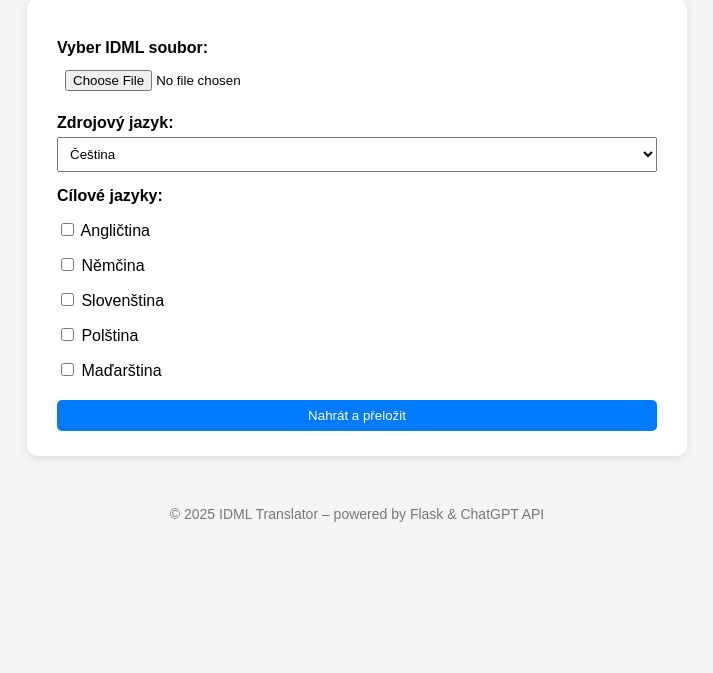
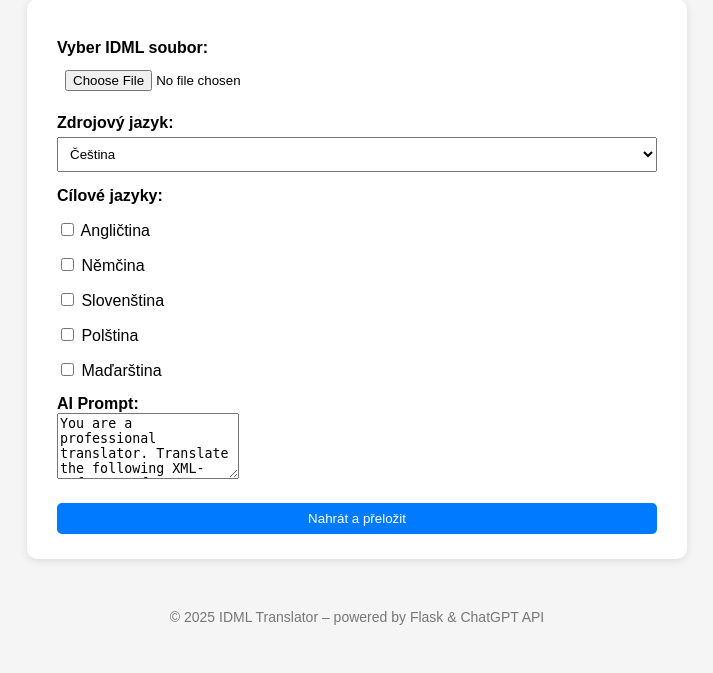
Before and after one commit to Flamendrin/idml-translator, a Flask app: page / in a window 1280 px wide. Shown: the part 137-810 px from the top of the page, without its empty margins (283-996 px from the left). Before the commit the page ends 659 px from the top, so only its background shows below. Run offline with Flask 3, Linux system fonts and the light colour scheme.

Commit message:
feat: add prompt editing and progress UI

```diff
--- a/app.py
+++ b/app.py
@@ -1,6 +1,7 @@
 from flask import Flask, request, render_template, send_from_directory
 import os
 from werkzeug.utils import secure_filename
+import contextlib
 
 from translator.idml_handler import (
     extract_idml,
@@ -14,7 +15,10 @@ from translator.text_extractor import (
     update_content_elements,
     save_story_xml
 )
-from translator.openai_client import batch_translate
+from translator.openai_client import batch_translate, DEFAULT_PROMPT
+import shutil
+import time
+import threading
 
 app = Flask(__name__)
 app.config['UPLOAD_FOLDER'] = 'uploads'
@@ -22,6 +26,36 @@ app.config['RESULT_FOLDER'] = 'results'
 
 os.makedirs(app.config['UPLOAD_FOLDER'], exist_ok=True)
 os.makedirs(app.config['RESULT_FOLDER'], exist_ok=True)
+
+# Automatically remove old uploaded and result files
+MAX_FILE_AGE = 60 * 60  # seconds
+_CLEANUP_INTERVAL = 60 * 60
+
+
+def _cleanup_old_files(path: str) -> None:
+    now = time.time()
+    for name in os.listdir(path):
+        file_path = os.path.join(path, name)
+        try:
+            mtime = os.path.getmtime(file_path)
+        except OSError:
+            continue
+        if now - mtime > MAX_FILE_AGE:
+            if os.path.isdir(file_path):
+                shutil.rmtree(file_path, ignore_errors=True)
+            else:
+                with contextlib.suppress(FileNotFoundError):
+                    os.remove(file_path)
+
+
+def _cleanup_worker() -> None:
+    while True:
+        _cleanup_old_files(app.config['UPLOAD_FOLDER'])
+        _cleanup_old_files(app.config['RESULT_FOLDER'])
+        time.sleep(_CLEANUP_INTERVAL)
+
+
+threading.Thread(target=_cleanup_worker, daemon=True).start()
 
 LANGUAGE_NAMES = {
     'cs': 'Čeština',
@@ -38,6 +72,7 @@ def index():
         uploaded_file = request.files.get('idml_file')
         selected_languages = request.form.getlist('languages')
         source_lang = request.form.get('source_lang')
+        system_prompt = request.form.get('prompt', '').strip() or None
 
         if not uploaded_file or not uploaded_file.filename.endswith('.idml'):
             return render_template('index.html', error="❌ Prosím nahraj platný .idml soubor.")
@@ -64,7 +99,12 @@ def index():
             for _, text in contents:
                 all_texts.append(text)
 
-        translations_by_lang = batch_translate(all_texts, selected_languages, source_lang)
+        translations_by_lang = batch_translate(
+            all_texts,
+            selected_languages,
+            source_lang,
+            system_prompt,
+        )
 
         for lang in selected_languages:
             lang_dir = os.path.join(app.config['UPLOAD_FOLDER'], f'unpacked_{lang}')
@@ -95,10 +135,11 @@ def index():
         return render_template(
             'index.html',
             links=links,
-            lang_names=LANGUAGE_NAMES
+            lang_names=LANGUAGE_NAMES,
+            prompt_text=system_prompt or DEFAULT_PROMPT
         )
 
-    return render_template('index.html')
+    return render_template('index.html', prompt_text=DEFAULT_PROMPT)
 
 @app.route('/download/<filename>')
 def download_file(filename):
--- a/templates/index.html
+++ b/templates/index.html
@@ -55,15 +55,13 @@
       border-radius: 10px;
       box-shadow: 0 2px 8px rgba(0,0,0,0.1);
     }
-    .spinner {
+    .progress-wrapper {
+      margin-top: 30px;
       text-align: center;
-      margin-top: 30px;
     }
-    .spinner:after {
-      content: "⏳ Překlad probíhá, vyčkejte...";
-      display: block;
-      margin-top: 10px;
-      font-style: italic;
+    progress {
+      width: 100%;
+      height: 20px;
     }
     .footer {
       text-align: center;
@@ -95,8 +93,8 @@
     }
   </style>
   <script>
-    function showSpinner() {
-      document.getElementById('spinner').style.display = 'block';
+    function showProgress() {
+      document.getElementById('progressWrapper').style.display = 'block';
     }
   </script>
 </head>
@@ -110,7 +108,7 @@
   <div class="error">{{ error }}</div>
   {% endif %}
 
-  <form method="POST" enctype="multipart/form-data" onsubmit="showSpinner()">
+  <form method="POST" enctype="multipart/form-data" onsubmit="showProgress()">
     <label for="idml_file">Vyber IDML soubor:</label>
     <input type="file" name="idml_file" accept=".idml" required>
 
@@ -133,10 +131,16 @@
       <label><input type="checkbox" name="languages" value="hu"> Maďarština</label>
     </div>
 
+    <label for="prompt">AI Prompt:</label>
+    <textarea name="prompt" rows="4">{{ prompt_text }}</textarea>
+
     <button type="submit">Nahrát a přeložit</button>
   </form>
 
-  <div id="spinner" class="spinner" style="display: none;"></div>
+  <div id="progressWrapper" class="progress-wrapper" style="display: none;">
+    <progress></progress>
+    <p>⏳ Překlad probíhá, vyčkejte...</p>
+  </div>
 
   {% if links %}
   <div class="results">
--- a/translator/openai_client.py
+++ b/translator/openai_client.py
@@ -6,6 +6,12 @@ import os
 import time
 from openai import OpenAI
 from openai.types.chat import ChatCompletionMessageParam
+
+DEFAULT_PROMPT = (
+    "You are a professional translator. "
+    "Translate the following XML-safe text from {from_lang} to {to_lang}. "
+    "Do not change XML tags."
+)
 
 client = OpenAI(api_key=os.getenv("OPENAI_API_KEY"))
 
@@ -18,19 +24,20 @@ LANGUAGE_MAP = {
     'hu': 'Hungarian',
 }
 
-def translate_text(text: str, source_lang: str, target_lang: str) -> str:
+def translate_text(
+    text: str,
+    source_lang: str,
+    target_lang: str,
+    system_prompt: str | None = None,
+) -> str:
     """Translate ``text`` from ``source_lang`` to ``target_lang`` using ChatGPT."""
     from_lang = LANGUAGE_MAP.get(source_lang, source_lang)
     to_lang = LANGUAGE_MAP.get(target_lang, target_lang)
+    prompt = (system_prompt or DEFAULT_PROMPT).format(
+        from_lang=from_lang, to_lang=to_lang
+    )
     messages: list[ChatCompletionMessageParam] = [
-        {
-            "role": "system",
-            "content": (
-                "You are a professional translator. "
-                "Translate the following XML-safe text from "
-                f"{from_lang} to {to_lang}. Do not change XML tags."
-            ),
-        },
+        {"role": "system", "content": prompt},
         {"role": "user", "content": text},
     ]
     try:
@@ -44,13 +51,18 @@ def translate_text(text: str, source_lang: str, target_lang: str) -> str:
         print(f"❌ Chyba při překladu: {e}")
         return text
 
-def batch_translate(texts: list[str], target_langs: list[str], source_lang: str) -> dict[str, list[str]]:
+def batch_translate(
+    texts: list[str],
+    target_langs: list[str],
+    source_lang: str,
+    system_prompt: str | None = None,
+) -> dict[str, list[str]]:
     """Translate a list of texts into multiple languages sequentially."""
     results = {lang: [] for lang in target_langs}
     for text in texts:
         for lang in target_langs:
             print(f"Překládám z {source_lang} do {lang}: {text[:40]}...")
-            translation = translate_text(text, source_lang, lang)
+            translation = translate_text(text, source_lang, lang, system_prompt)
             results[lang].append(translation)
             time.sleep(1)
     return results
```
